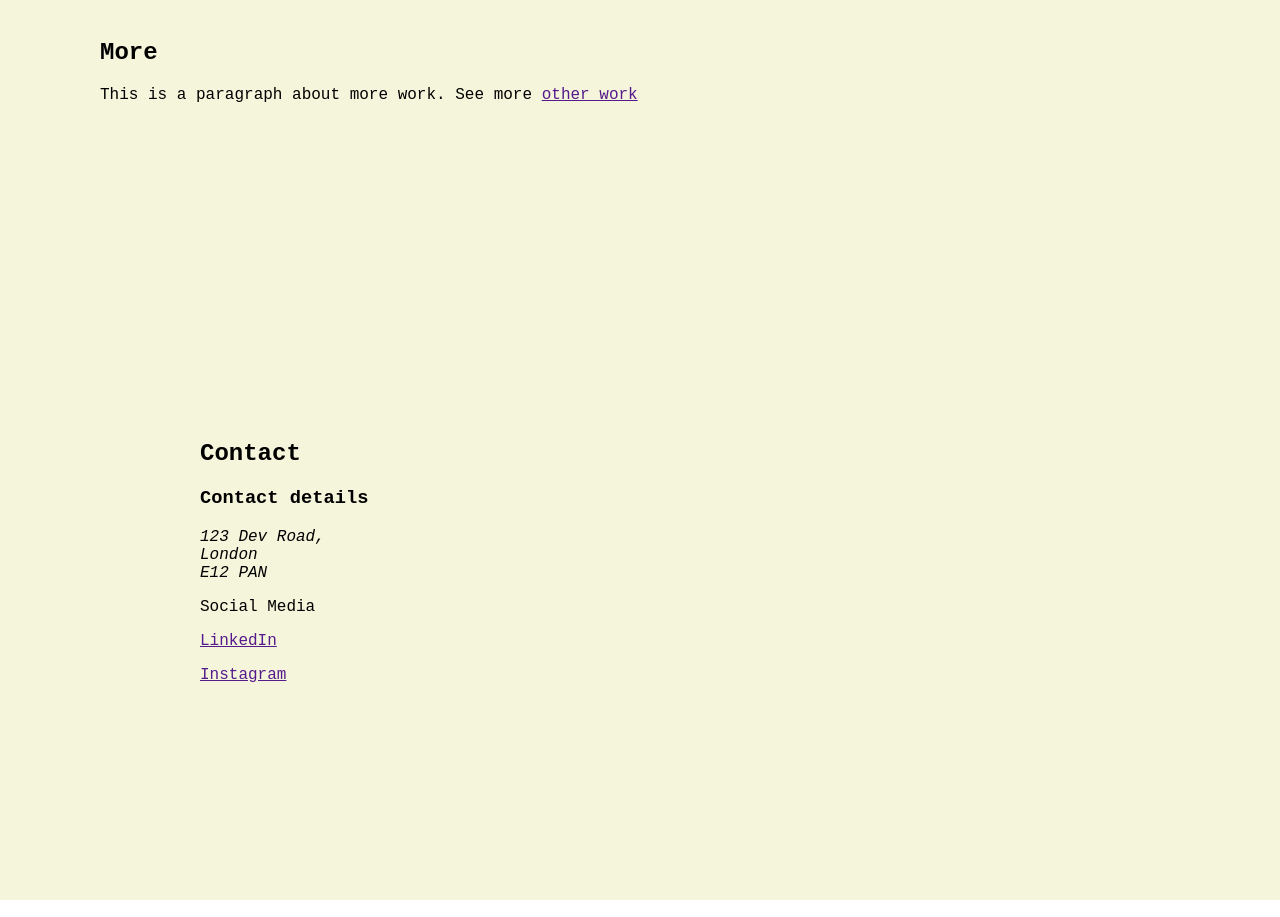
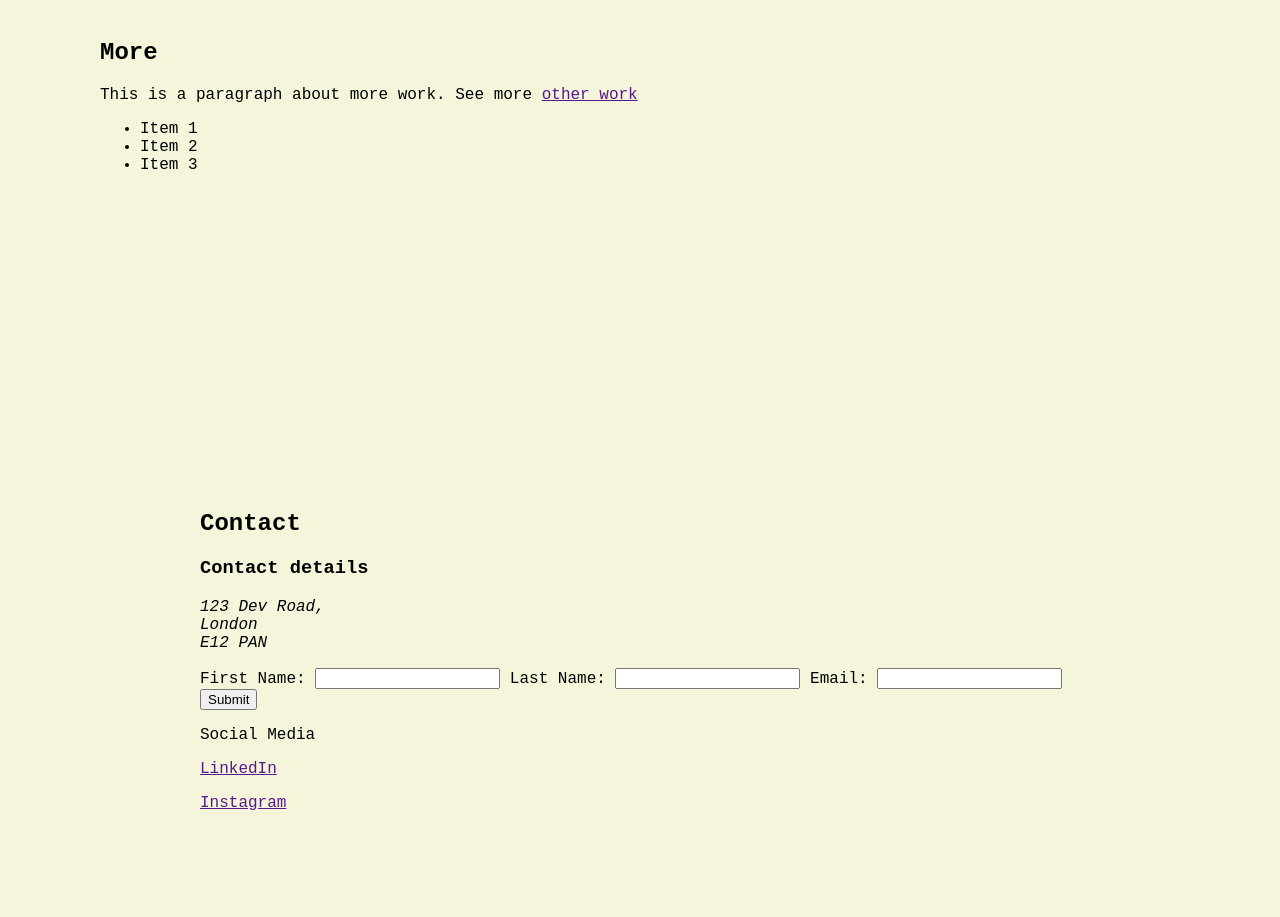
Before and after one commit to Lize101/portfolio, a plain HTML site: page index.html in a window 1280 px wide. Shown: the part 2020-2937 px from the top of the page. Drawn offline with Linux system fonts and the light colour scheme.

Commit message:
add form and comments

```diff
--- a/index.html
+++ b/index.html
@@ -42,6 +42,11 @@
             <section class="other">
                 <h2 id="h2other">More</h2>
                 <p>This is a paragraph about more work. See more <a href="">other work</a></p>
+                <ul>
+                    <li>Item 1</li>
+                    <li>Item 2</li>
+                    <li>Item 3</li>
+                </ul>
             </section>
         </main>
         <footer class="footer">
@@ -50,6 +55,15 @@
                 <h2 id="h2contact">Contact</h2>
                 <h3>Contact details</h3>
                 <p><Address>123 Dev Road, <br>London <br> E12 PAN</Address></p>
+                <form>
+                    <label for="fname">First Name:</label>
+                    <input type="text" id="fname" name="fname">
+                    <label for="lname">Last Name:</label>
+                    <input type="text" id="lname" name="lname">
+                    <label for="email">Email:</label>
+                    <input type="email" id="email" name="email">
+                    <input type="submit" value="Submit">
+                </form>
                 <p>Social Media</p>
                 <p><a href="" target="_blank">LinkedIn</a></p>
                 <p><a href="" target="_blank">Instagram</a></p>
--- a/style.css
+++ b/style.css
@@ -14,6 +14,12 @@
 
 
 /*PARAGRAPH STYLES*/
+
+
+/*LINK STYLES*/
+
+
+/*IMAGES AND VIDEO STYLES*/
 
 
 /*INDIVIDUAL SECTIONS STYLES*/
```
